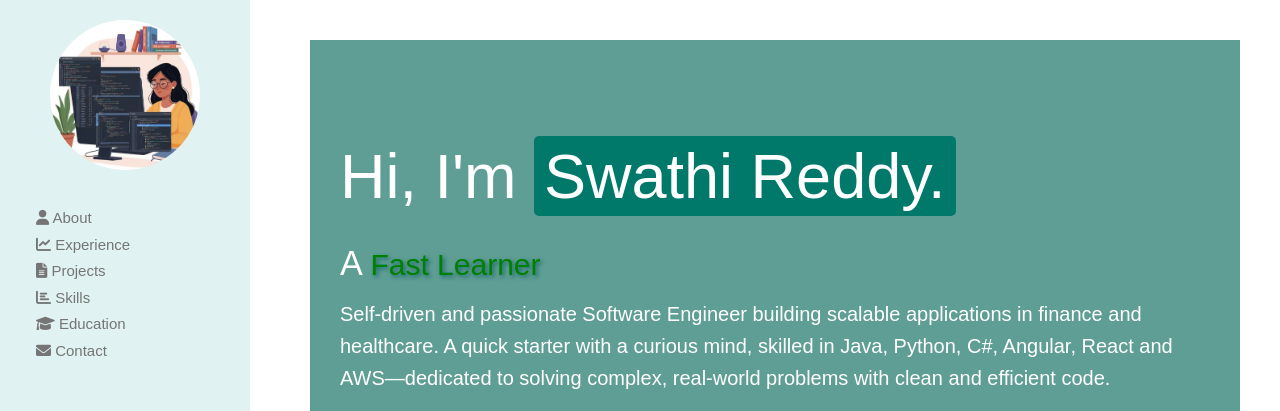
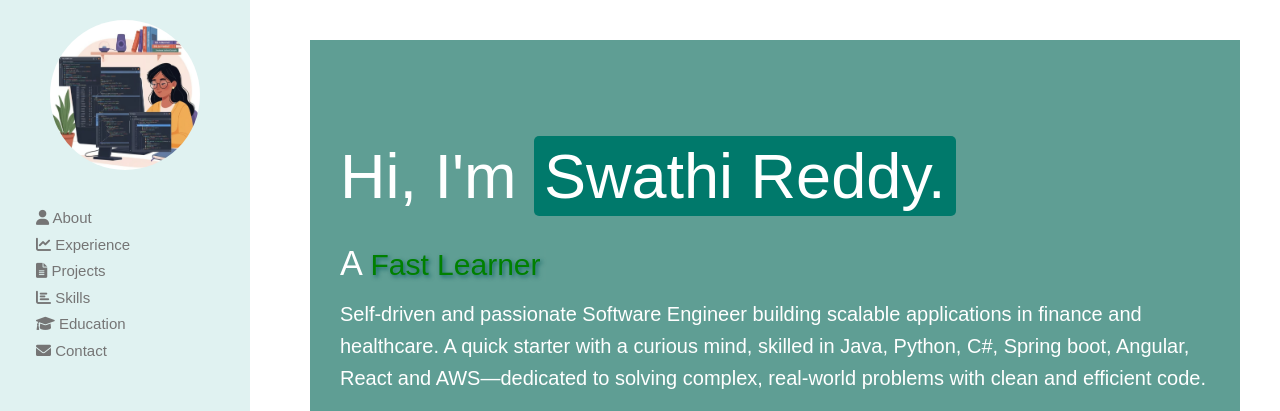
Before and after one commit to PashamSwathi/Swathi-Portfolio, a website: page index.html in a window 1280 px wide. Shown: the top 411 px of the page. Drawn offline with nearby package versions, Linux system fonts and the light colour scheme.

Commit message:
Update index.html

```diff
--- a/index.html
+++ b/index.html
@@ -109,7 +109,7 @@
         <h4>A <span id="typed-text"></span></h4>
         <p class="tagline">
           Self-driven and passionate Software Engineer building scalable applications in finance and healthcare.
-          A quick starter with a curious mind, skilled in Java, Python, C#, Angular, React and AWS—dedicated to solving complex, real-world problems with clean and efficient code.
+          A quick starter with a curious mind, skilled in Java, Python, C#, Spring boot, Angular, React and AWS—dedicated to solving complex, real-world problems with clean and efficient code.
         </p>
         <div class="social-icons">
           <!--<a href="https://www.linkedin.com/in/swathireddie" target="_blank" class="icon-button linkedin">
```
